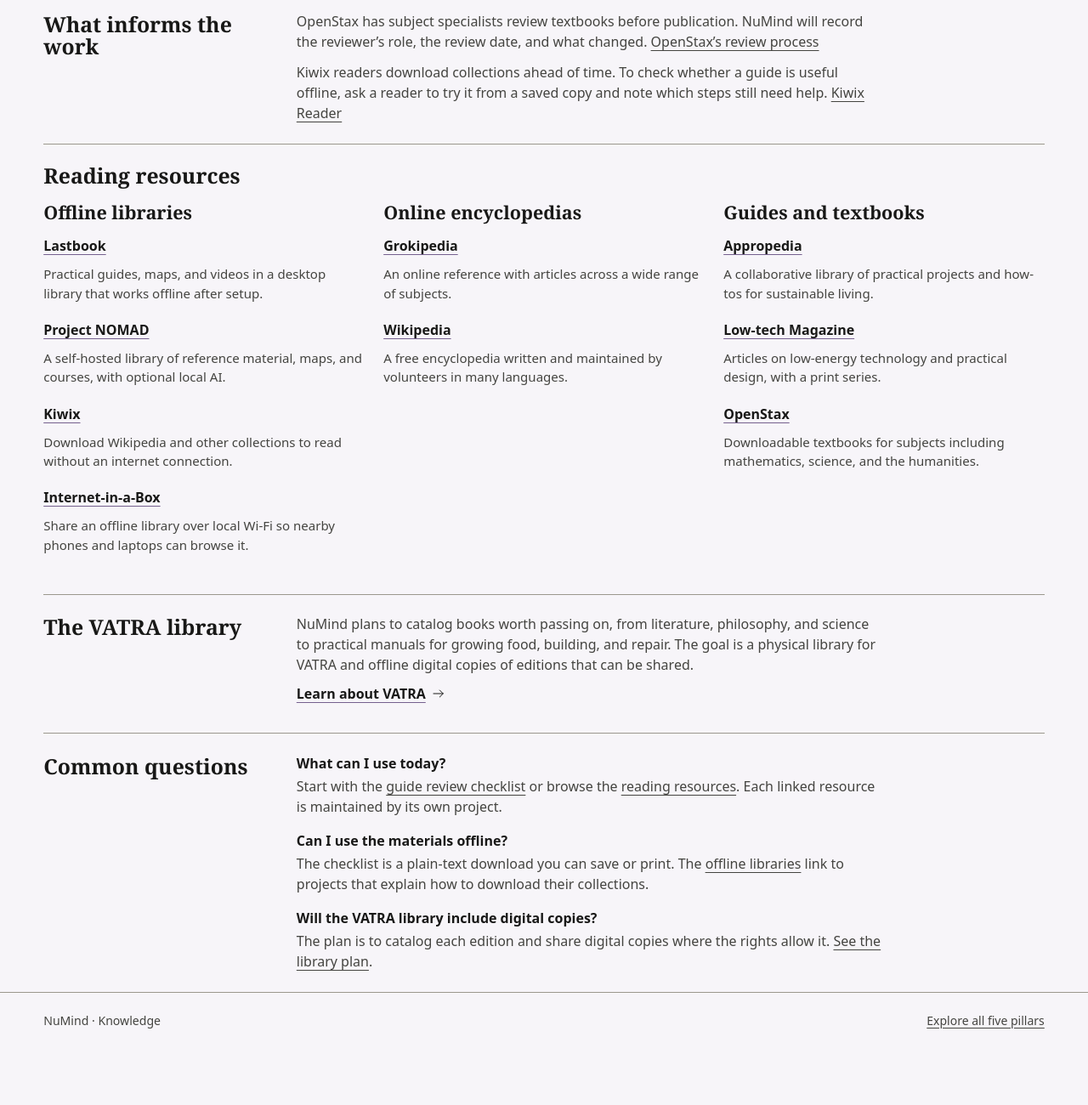
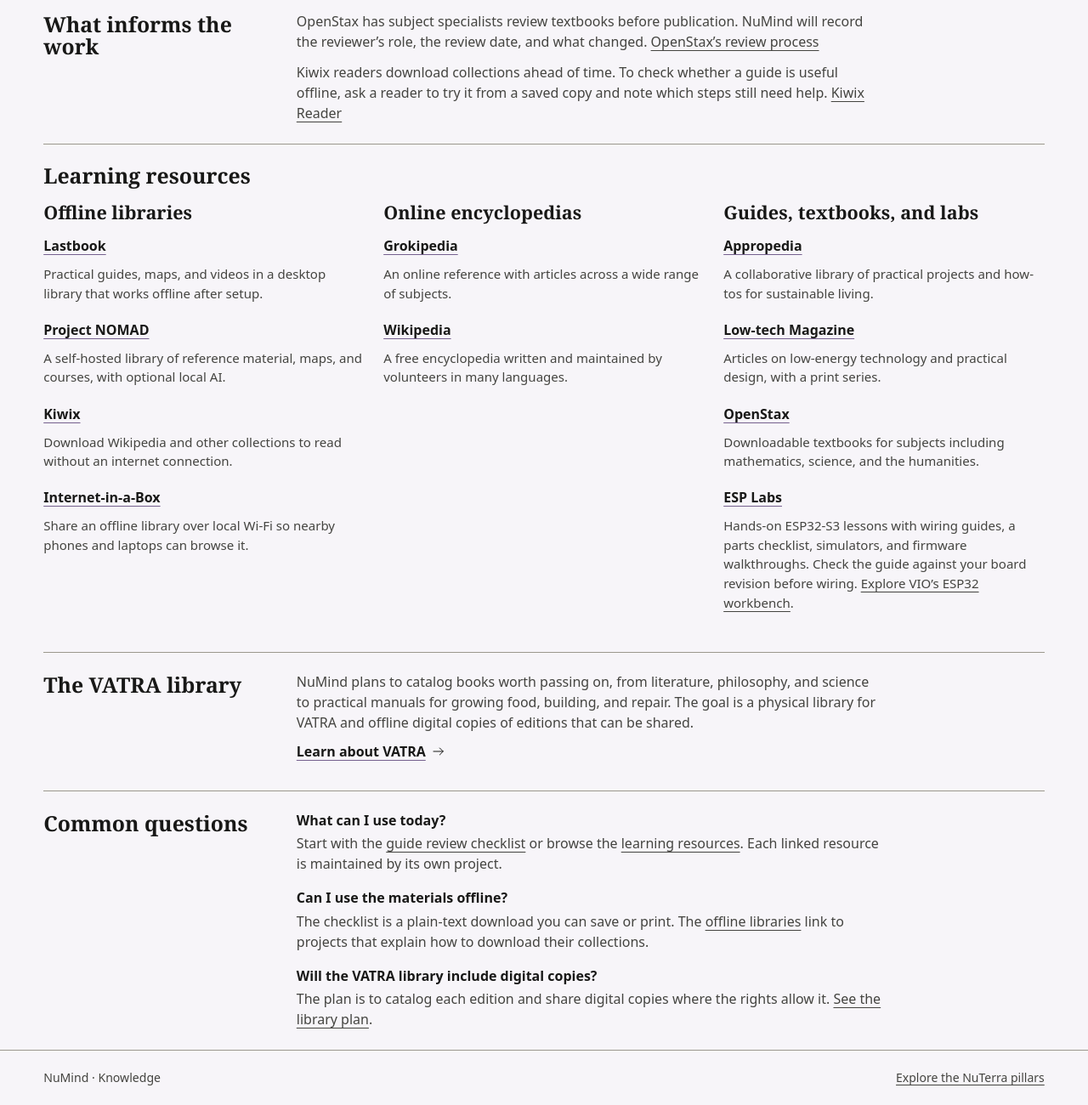
Before and after one commit to deusordo/Numind, a plain HTML site: page index.html in a window 1280 px wide. Shown: the part 1085-2385 px from the top of the page at 85% size. Before the commit the page ends 2317 px from the top, so only its background shows below. Drawn offline with Linux system fonts and the light colour scheme.

Commit message:
Add ESP Labs to NuMind learning resources

```diff
--- a/index.html
+++ b/index.html
@@ -39,7 +39,7 @@
         <div class="hero-links">
           <a class="work-link" href="#project">Explore the project</a>
           <a class="work-link" href="#focus">See the priorities</a>
-          <a class="work-link" href="#resources">Reading resources</a>
+          <a class="work-link" href="#resources">Learning resources</a>
         </div>
       </div>
       <span class="mark hero-mark" aria-hidden="true"></span>
@@ -80,7 +80,7 @@
       </div>
     </section>
     <section class="reading-resources" id="resources" aria-labelledby="resources-heading">
-      <h2 class="section-title" id="resources-heading">Reading resources</h2>
+      <h2 class="section-title" id="resources-heading">Learning resources</h2>
       <div class="resource-groups">
         <div class="resource-group">
           <h3>Offline libraries</h3>
@@ -99,11 +99,12 @@
           </ul>
         </div>
         <div class="resource-group">
-          <h3>Guides and textbooks</h3>
+          <h3>Guides, textbooks, and labs</h3>
           <ul>
             <li><a class="work-link" href="https://www.appropedia.org/">Appropedia</a><p>A collaborative library of practical projects and how-tos for sustainable living.</p></li>
             <li><a class="work-link" href="https://solar.lowtechmagazine.com/">Low-tech Magazine</a><p>Articles on low-energy technology and practical design, with a print series.</p></li>
             <li><a class="work-link" href="https://openstax.org/subjects">OpenStax</a><p>Downloadable textbooks for subjects including mathematics, science, and the humanities.</p></li>
+            <li id="esp-labs"><a class="work-link" href="https://ionloft.com/esp-labs/#/?lang=en">ESP Labs</a><p>Hands-on ESP32-S3 lessons with wiring guides, a parts checklist, simulators, and firmware walkthroughs. Check the guide against your board revision before wiring. <a href="../VIO/esp32.html">Explore VIO’s ESP32 workbench</a>.</p></li>
           </ul>
         </div>
       </div>
@@ -119,7 +120,7 @@
       <h2 class="section-title" id="questions-heading">Common questions</h2>
       <dl class="questions">
         <dt>What can I use today?</dt>
-        <dd>Start with the <a href="#project">guide review checklist</a> or browse the <a href="#resources">reading resources</a>. Each linked resource is maintained by its own project.</dd>
+        <dd>Start with the <a href="#project">guide review checklist</a> or browse the <a href="#resources">learning resources</a>. Each linked resource is maintained by its own project.</dd>
         <dt>Can I use the materials offline?</dt>
         <dd>The checklist is a plain-text download you can save or print. The <a href="#resources">offline libraries</a> link to projects that explain how to download their collections.</dd>
         <dt>Will the VATRA library include digital copies?</dt>
@@ -130,7 +131,7 @@
   <footer class="site-footer">
     <div class="wrap footer-inner">
       <p>NuMind · Knowledge</p>
-      <a href="../NuTerra/#ecosystem">Explore all five pillars</a>
+      <a href="../NuTerra/#ecosystem">Explore the NuTerra pillars</a>
     </div>
   </footer>
 </body>
```
